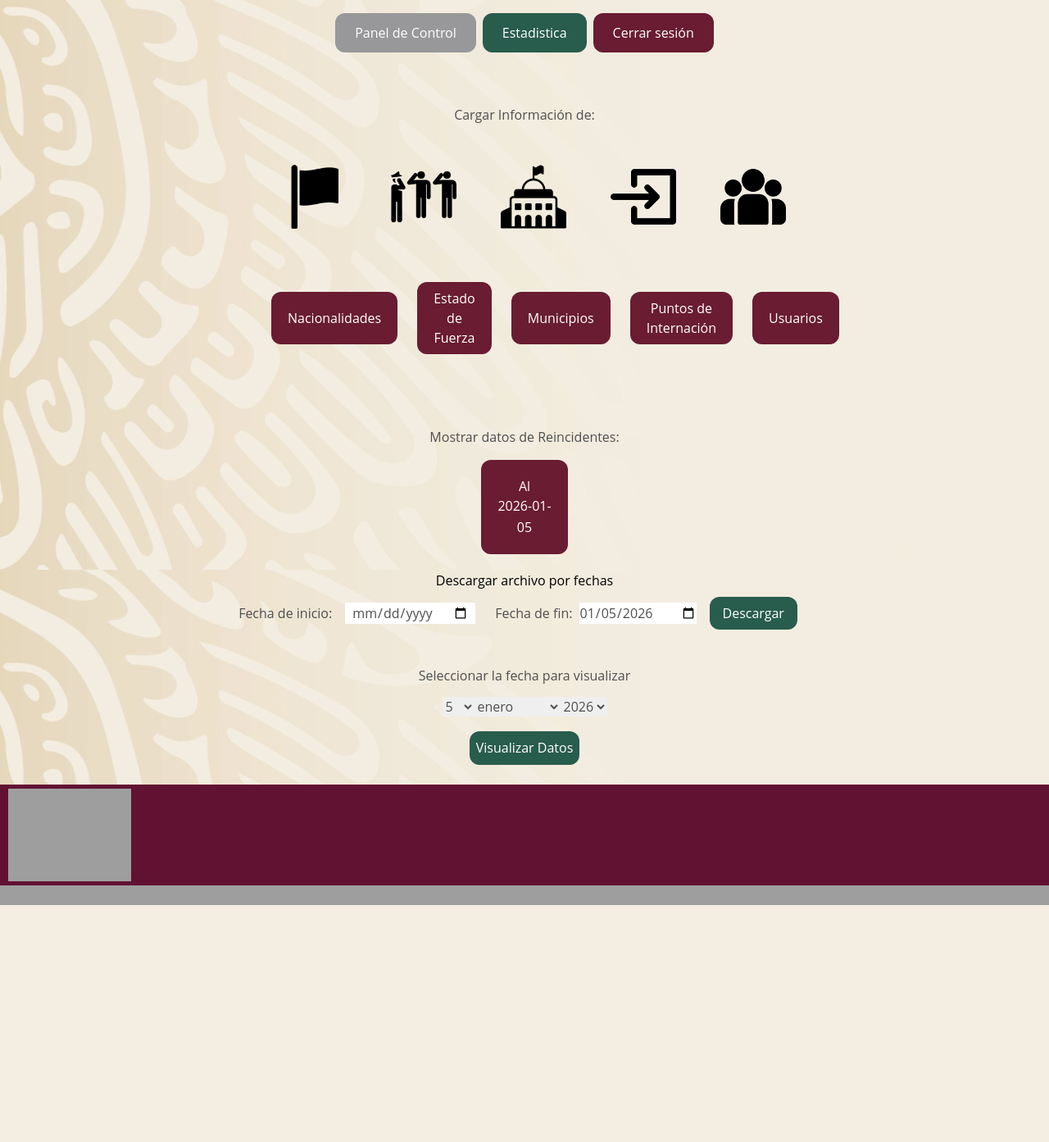
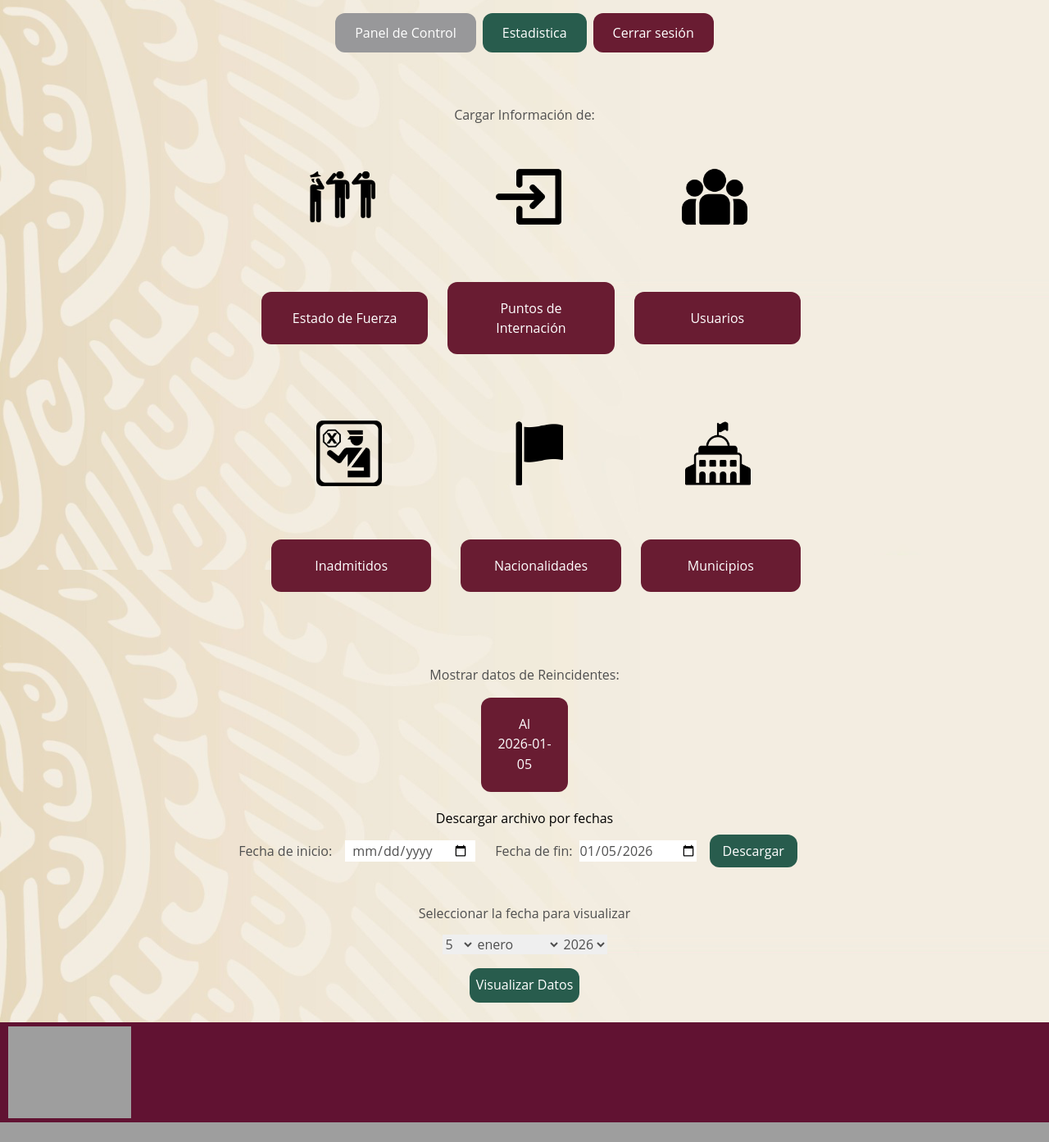
Before and after one commit to DGCORruie23/RUIe-Compose-GCP, a Django app: page /dashboard/ in a window 1280 px wide. Shown: the part 105-1498 px from the top of the page at 82% size. Before the commit the page ends 1209 px from the top, so only its background shows below. Run offline with Django 4.2, Linux system fonts and the light colour scheme; the visitor is signed in with stand-in values (Sample User, id 1); data comes from the database, SQL or seed files in the repository; data that the repository does not hold is empty; parts of the project's set-up code (start-up, migrations or seed data) failed here and were passed over; some libraries are stand-ins or nearby versions; grey boxes are pictures that could not be loaded.

Commit message:
Inadmitidos nueva tabla y vistas

```diff
--- a/RUIeServer/dashboard/templates/dashboard/dashboard.html
+++ b/RUIeServer/dashboard/templates/dashboard/dashboard.html
@@ -61,8 +61,6 @@ Panel de Control de {{usuario.0.oficinaR}}
                 margin-bottom: 2%;
             }
 
-
-
     </style>
 {% endblock styles %}
 
@@ -72,72 +70,111 @@ Panel de Control de {{usuario.0.oficinaR}}
     {% endif %}
 {% endblock estadistica %}
 
-
 {% block content %}
-{% comment %} <h1 class="text-xl">Dashboard de {{usuario.0.oficinaR}} </h1> {% endcomment %}
 <div class="grow">
     {% if request.user.is_superuser %}
-    <!--<div class="flex flex-col content-center px-5 py-5">-->
-
-    <!--    <form action="{% url 'mostrar' %}" method="post" enctype="multipart/form-data" class="flex flex-col items-center justify-center">{% csrf_token %}-->
-    <!--        <p>-->
-    <!--            {{form.fechaDescarga}} -->
-    <!--        </p>-->
-    <!--        <p>-->
-    <!--            {{form.oficina}} -->
-    <!--        </p>-->
-    <!--        <p class="py-4">-->
-    <!--            <input class="py-2 px-2 bg-inm-verde-100 hover:bg-inm-verde-200 rounded-xl text-white" type="submit" value="Visualizar Datos"/>-->
-    <!--        </p>-->
-    <!--    </form>-->
-    <!--</div>-->
-
         <div class="mt-5 flex flex-col content-center px-5 py-5">
             <center>
                 <h1>Cargar Información de:</h1>
             </center>
         </div>
 
-    <div class="flex flex-col content-center px-5 py-2 ">
-
+        <div class="flex flex-col content-center px-5 py-2">
             <center>
-
-            <div class="py-5 contIcons flex flex-row">
-                <div class=" ml-8 basis-1/5">
-                    <img class="w-20 h-20" src="{% static 'icons/INSUMOS/bandera.png' %}" alt="logo" style="margin-right: 10px;">
-                </div>
-                <div class="ml-5 basis-1/5">
+                <div class="py-5 contIcons flex flex-row basis-1/2">
+                    <div class="ml-5 basis-1/3">
                         <img class="w-20 h-20" src="{% static 'icons/INSUMOS/militar.png' %}" alt="logo" style="margin-right: 10px;">
                     </div>
-                <div class="ml-5 basis-1/5">
-                    <img class="w-20 h-20" src="{% static 'icons/INSUMOS/municipalidad.png' %}" alt="logo" style="margin-right: 10px;">
-                </div>
-                <div class="ml-5 basis-1/5">
+                    <div class="ml-5 basis-1/3">
                         <img class="w-20 h-20" src="{% static 'icons/INSUMOS/iniciar-sesion.png' %}" alt="logo" style="margin-right: 10px;">
                     </div>
-                <div class="ml-5 basis-1/5">
+                    <div class="ml-5 basis-1/3">
                         <img class="w-20 h-20" src="{% static 'icons/INSUMOS/grupo.png' %}" alt="logo" style="margin-right: 10px;">
                     </div>
                 </div>
-            <div class="py-5 contIcons flex items-center ">
-                <div class=" ml-8 basis-1/5 py-5 px-5 mx-1 bg-inm-rojo-300 hover:bg-inm-marron-100 rounded-xl text-white ">
-
-                    <a href="#popupNacionalidades" class="">  Nacionalidades</a>
-                </div>
-                <div class=" ml-5 basis-1/5 py-2 px-5 mx-1 bg-inm-rojo-300 hover:bg-inm-marron-100 rounded-xl text-white ">
+                <div class="py-5 contIcons flex items-center basis-1/2">
+                    <div class=" ml-5 basis-1/3 py-5 px-5 mx-1 bg-inm-rojo-300 hover:bg-inm-marron-100 rounded-xl text-white ">
                         <a href="{% url 'pagina_pruebas_edoFuerza' %}" class="">Estado de Fuerza</a>
                     </div>
-                <div class=" ml-5 basis-1/5 py-5 px-5 mx-1 bg-inm-rojo-300 hover:bg-inm-marron-100 rounded-xl text-white ">
-                <a href="#popupMunicipios" class=" ">Municipios</a>
-                </div>
-                <div class=" ml-5 basis-1/5 py-2 px-5 mx-1 bg-inm-rojo-300 hover:bg-inm-marron-100 rounded-xl text-white ">
+                    <div class=" ml-5 basis-1/3 py-5 px-5 mx-1 bg-inm-rojo-300 hover:bg-inm-marron-100 rounded-xl text-white ">
                         <a href="{% url 'paginaPuntosI' %}" class="">Puntos de Internación</a>
                     </div>
-            <div class=" ml-5 basis-1/5 py-5 px-5 mx-1 bg-inm-rojo-300 hover:bg-inm-marron-100 rounded-xl text-white ">
+                    <div class=" ml-5 basis-1/3 py-5 px-5 mx-1 bg-inm-rojo-300 hover:bg-inm-marron-100 rounded-xl text-white ">
                         <a href="{% url 'pagina_pruebas_usuarios' %}" class="">Usuarios</a>
                     </div>
                 </div>
             </center>
+        </div>
+
+        <!-- <div id="popupPI" class="overlay">
+            <div id="popupBody">
+                <a href="#" id="cerrar">&times;</a>
+                <div class="popupContent">
+                    {% if user.is_authenticated %}
+                    <center>
+                        <h3>
+                            Carga el archivo de los Puntos de Internación
+                        </h3>
+                        <br>
+                    </center>
+                    <form action="{% url 'cargar_puntoI' %}" method="post" enctype="multipart/form-data">{% csrf_token %}
+                        <p>
+                            {{ formCargar1.archivo }}
+                        </p>
+                        <br>
+                        <p>
+                            <input class="py-2 px-5 mx-1 bg-inm-rojo-300 hover:bg-inm-marron-100 rounded-xl text-white" type="submit" value="Cargar" />
+                        </p>
+                    </form>
+                    {% endif %}
+                </div>
+            </div>
+        </div> -->
+
+        <div class="flex flex-col content-center px-5 py-2 ">
+            <center>
+                <div class="py-5 contIcons flex flex-row basis-1/2">
+                    <div class=" ml-8 basis-1/3">
+                        <img class="w-20 h-20" src="{% static 'icons/INSUMOS/inadmitidos.png' %}" alt="logo" style="margin-right: 10px;">
+                    </div>
+                    <div class=" ml-8 basis-1/3">
+                        <img class="w-20 h-20" src="{% static 'icons/INSUMOS/bandera.png' %}" alt="logo" style="margin-right: 10px;">
+                    </div>
+                    <div class="ml-5 basis-1/3">
+                        <img class="w-20 h-20" src="{% static 'icons/INSUMOS/municipalidad.png' %}" alt="logo" style="margin-right: 10px;">
+                    </div>
+                </div>
+                <div class="py-5 contIcons flex items-center basis-1/2">
+                    <div class=" ml-8 basis-1/3 py-5 px-5 mx-1 bg-inm-rojo-300 hover:bg-inm-marron-100 rounded-xl text-white ">
+                        <a href="#popupInadmitidos" class="">Inadmitidos</a>
+                    </div>
+                    <div class=" ml-8 basis-1/3 py-5 px-5 mx-1 bg-inm-rojo-300 hover:bg-inm-marron-100 rounded-xl text-white ">
+                        <a href="#popupNacionalidades" class="">Nacionalidades</a>
+                    </div>
+                    <div class=" ml-5 basis-1/3 py-5 px-5 mx-1 bg-inm-rojo-300 hover:bg-inm-marron-100 rounded-xl text-white ">
+                        <a href="#popupMunicipios" class=" ">Municipios</a>
+                    </div>
+                </div>
+            </center>
+        </div>
+
+        <div id="popupInadmitidos" class="overlay">
+            <div id="popupBody">
+                <a href="#" id="cerrar">&times;</a>
+                <div class="popupContent">
+                    {% if user.is_authenticated %}
+                        <center>
+                            <h3>Carga el archivo de los Inadmitidos</h3> <br>
+                        </center>
+                        <form action="{% url 'cargar_Inadmitidos' %}" method="post" enctype="multipart/form-data">{% csrf_token %}
+                            <p>{{ formCargar1.archivo }}</p> <br>
+                            <p>
+                                <input class="py-2 px-5 mx-1 bg-inm-rojo-300 hover:bg-inm-marron-100 rounded-xl text-white" type="submit" value="Cargar" />
+                            </p>
+                        </form>
+                    {% endif %}
+                </div>
+            </div>
         </div>
 
         <div id="popupNacionalidades" class="overlay">
@@ -190,42 +227,17 @@ Panel de Control de {{usuario.0.oficinaR}}
             </div>
         </div>
 
-    <!-- <div id="popupPI" class="overlay">
-        <div id="popupBody">
-            <a href="#" id="cerrar">&times;</a>
-            <div class="popupContent">
-                {% if user.is_authenticated %}
-                <center>
-                    <h3>
-                        Carga el archivo de los Puntos de Internación
-                    </h3>
-                    <br>
-                </center>
-                <form action="{% url 'cargar_puntoI' %}" method="post" enctype="multipart/form-data">{% csrf_token %}
-                    <p>
-                        {{ formCargar1.archivo }}
-                    </p>
-                    <br>
-                    <p>
-                        <input class="py-2 px-5 mx-1 bg-inm-rojo-300 hover:bg-inm-marron-100 rounded-xl text-white" type="submit" value="Cargar" />
-                    </p>
-                </form>
-                {% endif %}
-            </div>
-        </div>
-    </div> -->
-
         <div class="mt-5 flex flex-col content-center px-5 py-4">
             <center>
                 <h1>Mostrar datos de Reincidentes:</h1>
             </center>
         </div>
 
-
         <center>
             <div class="w-1/12 h-1/10  py-5 px-5 mx-1 bg-inm-rojo-300 hover:bg-inm-marron-100 rounded-xl text-white ">
-            <a href="{% url 'descarga_duplicados' %}"
-            class="">Al <p id="fechaReincidencia"></p></a>
+                <a href="{% url 'descarga_duplicados' %}"class="">
+                    Al <p id="fechaReincidencia"></p>
+                </a>
             </div>
         </center>
 
@@ -246,9 +258,6 @@ Panel de Control de {{usuario.0.oficinaR}}
                     type="submit">Descargar</button>
             </form>
         </div>
-
-
-
     {% else %}
         <div class="mt-5 my-6">
 
@@ -272,8 +281,6 @@ Panel de Control de {{usuario.0.oficinaR}}
         </div>
     {% endif %}
 
-
-
     {% comment %} <div class="mt-5 my-6">
 
         <p class="flex flex-col items-center justify-center mb-2 ">Visualizar archivo por fechas</p>
@@ -296,7 +303,6 @@ Panel de Control de {{usuario.0.oficinaR}}
     </div> {% endcomment %}
 
     <div class="flex flex-col content-center px-5 py-2">
-
         <form action="{% url 'datos_por_fecha' %}" method="post" enctype="multipart/form-data"
             class="flex flex-col items-center justify-center">{% csrf_token %}
             {% comment %} <form action="" method="post" enctype="multipart/form-data">{% csrf_token %} {% endcomment %}
@@ -345,8 +351,6 @@ Panel de Control de {{usuario.0.oficinaR}}
 
         return true;
     }
-
-
 </script>
 
 {% endblock content %}
@@ -427,15 +431,6 @@ Panel de Control de {{usuario.0.oficinaR}}
             {% else %}
                 <td class="text-xs text-center">Otro</td>
             {% endif %}
-            {% comment %} <th>{{val.aeropuerto}}</th>
-            <th>{{val.carretero}}</th>
-            <th>{{val.casaSeguridad}}</th>
-            <th>{{val.centralAutobus}}</th>
-            <th>{{val.ferrocarril}}</th>
-            <th>{{val.hotel}}</th>
-            <th>{{val.puestosADispo}}</th>
-            <th>{{val.voluntarios}}</th> {% endcomment %}
-
 
             {% comment %} <th>{{val.municipio}}</th> {% endcomment %}
                 <td class="text-xs text-center">{{val.puntoEstra}}</td>
@@ -468,8 +463,6 @@ Panel de Control de {{usuario.0.oficinaR}}
     </tbody>
 </table>
 
-
-
 <script>
     function myFunction(x1, idInput) {
         // Declare variables
@@ -493,9 +486,6 @@ Panel de Control de {{usuario.0.oficinaR}}
                 }
             }
         }
-
         document.getElementById("totales").innerHTML = "Registros: " + conteo
     }
-
-
 </script>
--- a/RUIeServer/dashboard/views.py
+++ b/RUIeServer/dashboard/views.py
@@ -479,7 +479,6 @@ def agregar_puntoInternacion(request):
 
 def editar_puntoInternacion(request, id_puntoI):
 
-
     puntoI = PuntosInternacion.objects.get(idPuntoInter = id_puntoI)
 
     data = {
--- a/RUIeServer/serverRUI/urls.py
+++ b/RUIeServer/serverRUI/urls.py
@@ -32,32 +32,8 @@ urlpatterns = [
     path('log-in/', viewsL.LoginView.as_view(template_name= 'base/log_in.html'), name='log-in'),
     path('log-out', viewsL.LogoutView.as_view(), name="logout" ),
 
-    path('login/', include('usuario.urls')),
-    path('info/cargarPais', views.cargarPais, name="cargar_pais"),
-    path('info/cargarFuerza', views.cargarEdoFuerza, name="cargar_fuerza"),
-    #path('dashboard/', views.cargarEdoF, name="cargar_f"),
-    path('info/cargarMunicipios', views.cargarMunicipios, name="cargar_municipios"),
-    path('info/cargarPuntosI', views.cargarPuntoI, name="cargar_puntoI"),
-    path('cargar/Usuarios', views.cargaMasivaUser, name="cargar_usuarios"),
-    path('info/Paises', views.infoPaises),
-    path('info/Fuerza', views.infoEstadoFuerza),
-    path('info/Municipios', views.infoMunicipios),
-    path('info/PuntosI', views.infoPuntosInterna),
-    path('info/frases', views.infoFrases),
-    path('info/descargaN', views.generarExcelNombres),
-    path('info/descargaC', views.generarExcelConteo),
-    path('info/descargaD', views.pagDuplicados),
-    path('info/fechas', views.generarExcelFechas, name="fechas_descarga"),
-    path('info/fechasOR', views.generarExcelFechasOR, name="fechas_OR"),
-    path('info/descargaD_a', views.downloadDuplicados, name="descarga_duplicados"),
-    path('info/descargaTab22', views.generarExcelTab),
-    path('info/descargaExcel', views.generarExcelORs, name="descarga_excel"),
-    path('info/descargaExcelUsuarios', views.generarExcelUsuarios, name="descarga_excelUsuarios"),
-    path('info/descargaExcelEdoFuerza', views.generarExcelEdoFuerza, name="descarga_excelEdoFuerza"),
-    path('info/descargaExcelPuntosI', views.generarExcelPuntosI, name="descarga_excelPuntosI"),
-    path('info/updateApp', views.msgUpdateUrl, name="info_app"),
-
-    path('info/politica_privacidad', views.politica_privacidad, name="info_politica_privacidad"),
+    path('login/validar/', views.login_user),
+    path('info/', include('usuario.urls')),
 
     path('registro/insertR', views.insert_rescates),
     path('registro/insertC', views.insert_conteo),
@@ -66,16 +42,7 @@ urlpatterns = [
     path('descargas/apk', views.downloadAPK, name="descarga_android"),
 
     path('estadistica/', include('estadistica.urls')),
-
-    # path('info/pruebas/edoFuerza', viewsDash.edoFuerza, name="pagina_pruebas_edoFuerza"),
     # path('info/pruebas/edoFuerza/editarEdoFuerza/<int:id_edo_fuerza>', viewsDash.editar_estado_fuerza, name='editar_estado_fuerza'),
-    # path('info/pruebas/edoFuerza/eliminarEdoFuerza/<int:id_edo_fuerza>', viewsDash.eliminarEdoFuerza, name='eliminar_estado_fuerza'),
-    # path('info/pruebas/edoFuerza/anadirPunto', viewsDash.agregar_punto, name='agregar_punto'),
-
-
-    # path('info/pruebas/usuarios', viewsDash.Usuarios, name="pagina_pruebas_usuarios"),
-    # path('info/pruebas/usuarios/editarUsuario/<int:id_usuario>', viewsDash.editar_usuario, name='editar_usuario'),
-    # path('info/pruebas/usuarios/anadirUsuario', viewsDash.agregar_usuario, name='agregar_usuario'),
     # path('info/pruebas/usuarios/eliminarUsuario/<int:id_usuario>', viewsDash.eliminarUsuario, name='eliminar_usuario'),
 ]
 
--- a/RUIeServer/usuario/urls.py
+++ b/RUIeServer/usuario/urls.py
@@ -1,7 +1,37 @@
-
 from django.urls import path, include
 from usuario import views
 
 urlpatterns = [
-    path('validar/', views.login_user),
+    path('cargarPais', views.cargarPais, name="cargar_pais"),
+    path('cargarFuerza', views.cargarEdoFuerza, name="cargar_fuerza"),
+    #path('dashboard/', views.cargarEdoF, name="cargar_f"),
+    path('cargarMunicipios', views.cargarMunicipios, name="cargar_municipios"),
+    path('cargarPuntosI', views.cargarPuntoI, name="cargar_puntoI"),
+    path('cargarInadmitidos', views.cargarInadmitidos, name="cargar_Inadmitidos"),
+
+    path('Usuarios', views.cargaMasivaUser, name="cargar_usuarios"),
+    path('Paises', views.infoPaises),
+    path('Fuerza', views.infoEstadoFuerza),
+    path('Municipios', views.infoMunicipios),
+    path('PuntosI', views.infoPuntosInterna),
+    path('frases', views.infoFrases),
+
+    path('fechas', views.generarExcelFechas, name="fechas_descarga"),
+    path('fechasOR', views.generarExcelFechasOR, name="fechas_OR"),
+
+    path('descargaN', views.generarExcelNombres),
+    path('descargaC', views.generarExcelConteo),
+    path('descargaD', views.pagDuplicados),
+
+    path('descargaD_a', views.downloadDuplicados, name="descarga_duplicados"),
+    path('descargaTab22', views.generarExcelTab),
+    path('descargaExcel', views.generarExcelORs, name="descarga_excel"),
+    path('descargaExcelUsuarios', views.generarExcelUsuarios, name="descarga_excelUsuarios"),
+    path('descargaExcelEdoFuerza', views.generarExcelEdoFuerza, name="descarga_excelEdoFuerza"),
+    path('descargaExcelPuntosI', views.generarExcelPuntosI, name="descarga_excelPuntosI"),
+
+    path('updateApp', views.msgUpdateUrl, name="info_app"),
+
+    path('politica_privacidad', views.politica_privacidad, name="info_politica_privacidad"),
+
 ]
--- a/docker-compose.yaml
+++ b/docker-compose.yaml
@@ -16,6 +16,8 @@ services:
       - ./media_volume:/src/backendRUIe/media
       - ./test_files:/src/backendRUIe/test_files
       - ./RUIeServer/estadistica:/src/backendRUIe/estadistica
+      - ./RUIeServer/dashboard:/src/backendRUIe/dashboard
+      - ./RUIeServer/usuario:/src/backendRUIe/usuario
 
   db:
     container_name: dbPGruie
@@ -41,8 +43,8 @@ services:
       - ./static_volume:/src/backendRUIe/static
       - ./media_volume:/src/backendRUIe/media
     environment:
-      - VIRTUAL_HOST=ruie.dgcor.com, www.ruie.dgcor.com
-      - LETSENCRYPT_HOST=ruie.dgcor.com, www.ruie.dgcor.com
+      - VIRTUAL_HOST=ruie25.dgcor.com, www.ruie25.dgcor.com
+      - LETSENCRYPT_HOST=ruie25.dgcor.com, www.ruie25.dgcor.com
       - LETSENCRYPT_EMAIL=dgcor.rui23@gmail.com
 
   nginx-proxy:
```
Also changed, not shown: RUIeServer/estadistica/views.py (+2 -9 lines), RUIeServer/usuario/admin.py (+8 -1 lines), RUIeServer/usuario/models.py (+17 -0 lines), RUIeServer/usuario/views.py (+68 -33 lines), RUIeServer/usuario/migrations/0009_inadmitido_usuario_str_pass_usuario_tipo_disp_and_more.py (added), RUIeServer/usuarioL/static/icons/INSUMOS/inadmitidos.png (added). Lines whose indentation alone changed are shown as unchanged.
